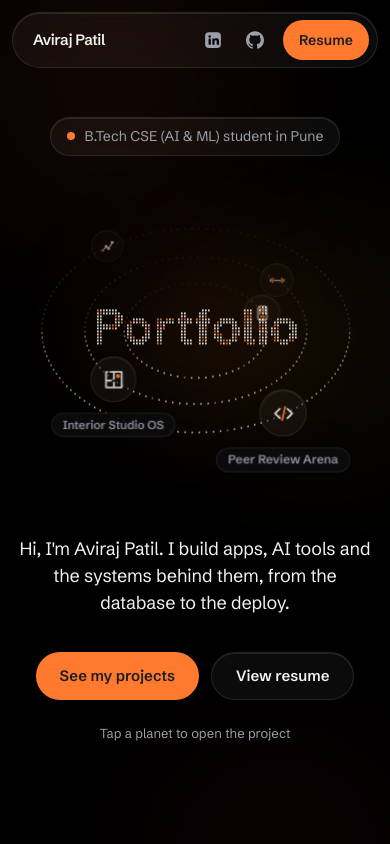
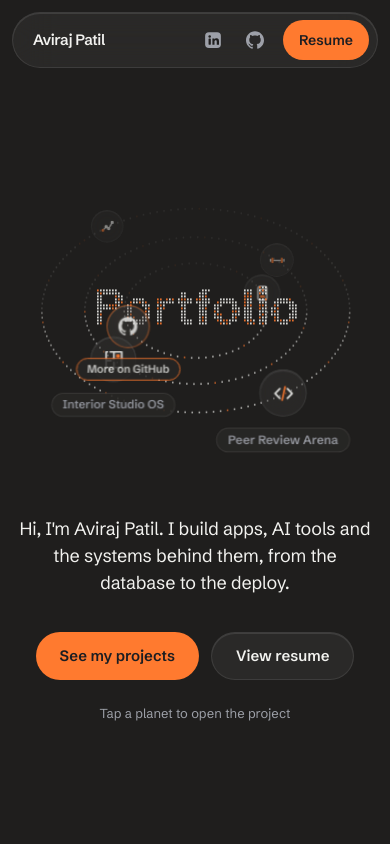
Before and after one commit to avvi-mee/aviraj-patil, a Next.js app: page / in a window 390 px wide. Shown: the top 844 px of the page. Built offline with nearby package versions, Linux system fonts and the light colour scheme.

Commit message:
Charcoal #1f1e1d background without glows, glass boxes, GitHub planet in the orbit, remove hero label and scroll cue

```diff
--- a/app/globals.css
+++ b/app/globals.css
@@ -4,20 +4,19 @@
    --accent is for shapes and fills; --accent-ink is the lighter shade used for small text. */
 :root {
   color-scheme: dark;
-  --paper: #000000;
-  --paper-2: #0c0c0e;
+  --paper: #1f1e1d;
+  --paper-2: #282725;
   --ink: #f2f2ef;
   --graphite: #9da0a8;
-  --line: #1d1e22;
+  --line: #33322f;
   --accent: #ff7a2f;
   --accent-ink: #ff9a5c;
-  --accent-soft: #2a1709;
+  --accent-soft: #3a2416;
   /* Frosted glass panels */
-  --glass-bg: rgb(255 255 255 / 0.045);
-  --glass-border: rgb(255 255 255 / 0.1);
-  --glass-hi: rgb(255 255 255 / 0.09);
-  --glass-shadow: 0 30px 80px -30px rgb(0 0 0 / 0.85);
-  --aurora-o: 0.13;
+  --glass-bg: rgb(255 255 255 / 0.05);
+  --glass-border: rgb(255 255 255 / 0.09);
+  --glass-hi: rgb(255 255 255 / 0.1);
+  --glass-shadow: 0 24px 60px -28px rgb(0 0 0 / 0.6);
 }
 
 @theme inline {
@@ -157,55 +156,6 @@ html.lenis body {
   backdrop-filter: blur(12px);
 }
 
-/* Background light: three soft orange glows drifting slowly behind everything */
-.aurora {
-  position: absolute;
-  border-radius: 9999px;
-  opacity: var(--aurora-o);
-  filter: blur(80px);
-  will-change: transform;
-}
-.aurora-1 {
-  width: 52vmax;
-  height: 52vmax;
-  left: -14vmax;
-  top: -18vmax;
-  background: radial-gradient(circle, #f26419 0%, transparent 62%);
-  animation: drift-1 28s ease-in-out infinite alternate;
-}
-.aurora-2 {
-  width: 40vmax;
-  height: 40vmax;
-  right: -12vmax;
-  top: 18vh;
-  background: radial-gradient(circle, #ffad33 0%, transparent 62%);
-  animation: drift-2 34s ease-in-out infinite alternate;
-}
-.aurora-3 {
-  width: 46vmax;
-  height: 46vmax;
-  left: 22vw;
-  bottom: -26vmax;
-  background: radial-gradient(circle, #e2364f 0%, transparent 62%);
-  opacity: calc(var(--aurora-o) * 0.7);
-  animation: drift-3 40s ease-in-out infinite alternate;
-}
-@keyframes drift-1 {
-  to {
-    transform: translate(16vw, 18vh) scale(1.12);
-  }
-}
-@keyframes drift-2 {
-  to {
-    transform: translate(-20vw, 24vh) scale(0.9);
-  }
-}
-@keyframes drift-3 {
-  to {
-    transform: translate(-14vw, -16vh) scale(1.15);
-  }
-}
-
 /* Resume sheet: a real A4 page. Sizes are in cqw (percent of the sheet's width),
    so it scales on phones and prints at exactly the same layout. */
 .sheet-frame {
--- a/app/layout.tsx
+++ b/app/layout.tsx
@@ -4,7 +4,6 @@ import "./globals.css";
 import SmoothScroll, { Motion } from "@/components/SmoothScroll";
 import Nav from "@/components/Nav";
 import Intro from "@/components/Intro";
-import Aurora from "@/components/Aurora";
 
 const grotesk = Schibsted_Grotesk({
   variable: "--font-grotesk",
@@ -24,7 +23,7 @@ export const metadata: Metadata = {
 };
 
 export const viewport: Viewport = {
-  themeColor: "#000000",
+  themeColor: "#1f1e1d",
   colorScheme: "dark",
 };
 
@@ -41,7 +40,6 @@ export default function RootLayout({ children }: LayoutProps<"/">) {
         </noscript>
       </head>
       <body className="min-h-svh">
-        <Aurora />
         <Motion>
           <Intro />
           <SmoothScroll />
--- a/components/Aurora.tsx
+++ /dev/null
@@ -1,10 +0,0 @@
-// Fixed background layer: soft orange glows that the glass panels blur over.
-export default function Aurora() {
-  return (
-    <div aria-hidden className="no-print pointer-events-none fixed inset-0 -z-10 overflow-hidden">
-      <div className="aurora aurora-1" />
-      <div className="aurora aurora-2" />
-      <div className="aurora aurora-3" />
-    </div>
-  );
-}
--- a/components/Footer.tsx
+++ b/components/Footer.tsx
@@ -4,10 +4,6 @@ export default function Footer() {
   return (
     <footer id="contact" className="wrap mt-32 pb-10 sm:mt-48">
       <div className="glass relative overflow-hidden rounded-[2.5rem] px-6 py-14 sm:px-14 sm:py-20">
-        <span
-          aria-hidden
-          className="pointer-events-none absolute -right-24 -top-24 h-72 w-72 rounded-full bg-accent opacity-25 blur-3xl"
-        />
         <h2 className="h2 relative">Get in touch</h2>
         <p className="lead relative mt-5 max-w-[42ch] text-graphite">
           Building something, want to work with UNMATRIX, or just want to talk tech? Reach me directly.
--- a/components/Hero.tsx
+++ b/components/Hero.tsx
@@ -15,14 +15,9 @@ export default function Hero() {
   });
 
   return (
-    <section className="relative flex min-h-svh flex-col items-center justify-center overflow-x-clip px-4 pb-24 pt-28 text-center">
-      <motion.p className="glass relative z-10 flex items-center gap-2.5 rounded-full px-4 py-2 text-[0.875rem] text-graphite" {...rise(0.2)}>
-        <span className="h-2 w-2 rounded-full bg-accent" aria-hidden />
-        B.Tech CSE (AI &amp; ML) student in Pune
-      </motion.p>
-
+    <section className="relative flex min-h-svh flex-col items-center justify-center overflow-x-clip px-4 pb-16 pt-24 text-center">
       <h1 className="sr-only">Hi, I&apos;m Aviraj Patil</h1>
-      <div className="mt-4 w-full sm:mt-2">
+      <div className="w-full">
         <HeroOrbit ready={ready} />
       </div>
 
@@ -49,22 +44,6 @@ export default function Hero() {
         <span className="hidden sm:inline">Hover a planet to pause the orbit, click to open the project</span>
         <span className="sm:hidden">Tap a planet to open the project</span>
       </motion.p>
-
-      {/* Scroll cue: a small glass capsule with a dot sliding down */}
-      <motion.a
-        href="#work"
-        aria-label="Scroll to projects"
-        className="glass absolute bottom-8 left-1/2 hidden h-11 w-7 -translate-x-1/2 justify-center rounded-full pt-2 sm:flex"
-        initial={{ opacity: 0 }}
-        animate={ready ? { opacity: 1 } : {}}
-        transition={{ delay: 1.6, duration: 1 }}
-      >
-        <motion.span
-          className="h-2 w-1 rounded-full bg-accent"
-          animate={{ y: [0, 14, 0], opacity: [1, 0.2, 1] }}
-          transition={{ duration: 1.8, repeat: Infinity, ease: "easeInOut" }}
-        />
-      </motion.a>
     </section>
   );
 }
--- a/components/HeroOrbit.tsx
+++ b/components/HeroOrbit.tsx
@@ -3,6 +3,7 @@
 import Link from "next/link";
 import { useEffect, useRef, useState } from "react";
 import { projects, type Project } from "@/lib/projects";
+import { GithubIcon } from "./Icons";
 
 // The dot word in the middle (add more words here and it morphs between them).
 const WORDS = ["Portfolio"];
@@ -19,7 +20,33 @@ const ORBITS: Record<string, { ring: number; phase: number }> = {
   "interior-studio-os": { ring: 1, phase: 1.9 + Math.PI },
   "vasp-trace": { ring: 2, phase: 0.2 },
   "peer-review-arena": { ring: 2, phase: 0.2 + Math.PI },
+  github: { ring: 0, phase: 0.6 + Math.PI },
 };
+
+// Everything that orbits: the five projects, plus one planet that sends people to GitHub for the rest.
+type Planet = { key: string; name: string; context: string; line: string; href: string; external: boolean; cta: string; kind: Project["artifact"] | "github" };
+const PLANETS: Planet[] = [
+  ...projects.map((p) => ({
+    key: p.slug,
+    name: p.name,
+    context: p.context,
+    line: p.line,
+    href: `/work/${p.slug}`,
+    external: false,
+    cta: "Click to open the project",
+    kind: p.artifact,
+  })),
+  {
+    key: "github",
+    name: "More on GitHub",
+    context: "20+ more projects",
+    line: "Want to see more? A Hindi cartoon studio, a podcast-to-Shorts tool and plenty more are on my GitHub.",
+    href: "https://github.com/avvi-mee",
+    external: true,
+    cta: "Click to open my GitHub",
+    kind: "github",
+  },
+];
 
 const SPRING = 0.07;
 const FRICTION = 0.82;
@@ -29,10 +56,12 @@ const HOLD_MS = 2200; // how long a fully formed word stays before morphing
 type Dot = { x: number; y: number; hx: number; hy: number; vx: number; vy: number; accent: boolean; delay: number; sx: number; sy: number };
 
 // Small line icons, one per project.
-function PlanetIcon({ kind }: { kind: Project["artifact"] }) {
+function PlanetIcon({ kind }: { kind: Planet["kind"] }) {
   const s = { fill: "none", stroke: "currentColor", strokeWidth: 1.8, strokeLinecap: "round", strokeLinejoin: "round" } as const;
   const a = "var(--accent)";
   switch (kind) {
+    case "github":
+      return <GithubIcon className="h-[46%] w-[46%]" />;
     case "katori":
       return (
         <svg viewBox="0 0 24 24" className="h-1/2 w-1/2" aria-hidden>
@@ -302,17 +331,17 @@ export default function HeroOrbit({ ready }: { ready: boolean }) {
       const cy = H / 2;
       const tilt = tiltFor(W);
       const size = Math.max(44, Math.min(74, W * 0.09));
-      projects.forEach((p, i) => {
+      PLANETS.forEach((p, i) => {
         const el = planetRefs.current[i];
         const label = labelRefs.current[i];
-        const o = ORBITS[p.slug];
+        const o = ORBITS[p.key];
         if (!el || !o) return;
         const pk = live ? Math.min(1, Math.max(0, (sinceReady - 500 - i * 140) / 1100)) : 0;
         const pl = 1 - Math.pow(1 - pk, 3);
         const R = RINGS[o.ring] * W * pl * (1 + s * 0.9);
         const a = o.phase + RING_SPEED[o.ring] * clock;
         const depth = (Math.sin(a) + 1) / 2;
-        const isHover = hoveredRef.current === p.slug;
+        const isHover = hoveredRef.current === p.key;
         const scale = (0.7 + 0.42 * depth) * (isHover ? 1.25 : 1) * (0.4 + 0.6 * pl);
         el.style.width = `${size}px`;
         el.style.height = `${size}px`;
@@ -401,31 +430,31 @@ export default function HeroOrbit({ ready }: { ready: boolean }) {
 
   return (
     <div ref={boxRef} className="relative mx-auto aspect-[1/0.88] w-full max-w-[min(92vw,860px,120svh)] min-[560px]:aspect-[1/0.56]">
-      {/* Soft warm light behind the word */}
-      <div aria-hidden className="pointer-events-none absolute left-1/2 top-1/2 h-1/2 w-1/2 -translate-x-1/2 -translate-y-1/2 rounded-full bg-accent opacity-[0.1] blur-3xl" />
       <canvas
         ref={canvasRef}
         aria-hidden
         className="pointer-events-none absolute inset-x-0 -top-1/4 z-10 h-[150%] w-full select-none font-sans"
       />
 
-      {projects.map((p, i) => (
-        <Link
-          key={p.slug}
-          href={`/work/${p.slug}`}
-          ref={(el) => {
+      {PLANETS.map((p, i) => {
+        const props = {
+          ref: (el: HTMLAnchorElement | null) => {
             planetRefs.current[i] = el;
-          }}
-          aria-label={`${p.name}: ${p.line}`}
-          onPointerEnter={(e) => e.pointerType === "mouse" && setHovered(p.slug)}
-          onPointerLeave={() => setHovered(null)}
-          onFocus={() => setHovered(p.slug)}
-          onBlur={() => setHovered(null)}
-          className={`glass absolute left-0 top-0 flex items-center justify-center rounded-full text-ink opacity-0 transition-[box-shadow] duration-300 will-change-transform ${
-            hovered === p.slug ? "shadow-[0_0_0_2px_var(--accent),0_0_40px_rgb(255_122_47/0.45)]" : ""
-          }`}
-        >
-          <PlanetIcon kind={p.artifact} />
+          },
+          "aria-label": `${p.name}: ${p.line}`,
+          onPointerEnter: (e: React.PointerEvent) => e.pointerType === "mouse" && setHovered(p.key),
+          onPointerLeave: () => setHovered(null),
+          onFocus: () => setHovered(p.key),
+          onBlur: () => setHovered(null),
+          // The GitHub planet gets an orange edge so it reads as "something different"
+          style: p.external ? { borderColor: "rgb(255 122 47 / 0.65)" } : undefined,
+          className: `glass absolute left-0 top-0 flex items-center justify-center rounded-full text-ink opacity-0 transition-[box-shadow] duration-300 will-change-transform ${
+            hovered === p.key ? "shadow-[0_0_0_2px_var(--accent),0_0_40px_rgb(255_122_47/0.45)]" : ""
+          }`,
+        };
+        const inner = (
+          <>
+            <PlanetIcon kind={p.kind} />
             <span
               ref={(el) => {
                 labelRefs.current[i] = el;
@@ -433,33 +462,43 @@ export default function HeroOrbit({ ready }: { ready: boolean }) {
               className="pointer-events-none absolute left-1/2 top-full mt-2 -translate-x-1/2 whitespace-nowrap opacity-0 transition-opacity duration-300"
             >
               <span
-              className={`inline-flex rounded-full border bg-[#0b0b0d] px-2.5 py-0.5 text-[0.7rem] font-semibold sm:text-[0.75rem] ${
-                hovered === p.slug ? "border-accent text-ink" : "border-[var(--glass-border)] text-graphite"
+                className={`inline-flex rounded-full border bg-[#282725] px-2.5 py-0.5 text-[0.7rem] font-semibold sm:text-[0.75rem] ${
+                  hovered === p.key || p.external ? "border-accent text-ink" : "border-[var(--glass-border)] text-graphite"
                 }`}
               >
                 {p.name}
               </span>
             </span>
+          </>
+        );
+        return p.external ? (
+          <a key={p.key} href={p.href} target="_blank" rel="noreferrer" {...props}>
+            {inner}
+          </a>
+        ) : (
+          <Link key={p.key} href={p.href} {...props}>
+            {inner}
           </Link>
-      ))}
+        );
+      })}
 
       {/* Hover card: opaque so the text behind never shows through; placed beside the hovered planet */}
       <div
         ref={tipRef}
         aria-hidden
-        className={`pointer-events-none absolute left-0 top-0 z-50 w-[15rem] rounded-2xl border border-[var(--glass-border)] bg-[#0b0b0d]/95 p-4 text-left shadow-[0_24px_60px_-20px_rgb(0_0_0/0.9)] backdrop-blur-xl transition-opacity duration-200 ${
+        className={`pointer-events-none absolute left-0 top-0 z-50 w-[15rem] rounded-2xl border border-[var(--glass-border)] bg-[#282725]/95 p-4 text-left shadow-[0_24px_60px_-20px_rgb(0_0_0/0.9)] backdrop-blur-xl transition-opacity duration-200 ${
           hovered ? "opacity-100" : "opacity-0"
         }`}
       >
         {(() => {
-          const p = projects.find((x) => x.slug === hovered);
+          const p = PLANETS.find((x) => x.key === hovered);
           if (!p) return null;
           return (
             <>
               <p className="text-[0.75rem] text-graphite">{p.context}</p>
               <p className="mt-1 text-[1rem] font-semibold tracking-tight">{p.name}</p>
               <p className="mt-1.5 text-[0.8125rem] leading-snug text-[#d6d7d2]">{p.line}</p>
-              <p className="mt-3 text-[0.8125rem] font-semibold text-accent-ink">Click to open the project</p>
+              <p className="mt-3 text-[0.8125rem] font-semibold text-accent-ink">{p.cta}</p>
             </>
           );
         })()}
--- a/components/Intro.tsx
+++ b/components/Intro.tsx
@@ -38,7 +38,7 @@ export default function Intro() {
       id="intro"
       role="dialog"
       aria-label="Welcome"
-      className="fixed inset-0 z-[100] flex flex-col bg-[#0f1013] text-[#ecede9]"
+      className="fixed inset-0 z-[100] flex flex-col bg-[#1f1e1d] text-[#ecede9]"
       initial={{ y: 0 }}
       animate={leaving ? { y: "-100%" } : { y: 0 }}
       transition={{ duration: 1.05, ease: wipe }}
@@ -111,7 +111,7 @@ export default function Intro() {
         preserveAspectRatio="none"
       >
         <motion.path
-          fill="#0f1013"
+          fill="#1f1e1d"
           initial={{ d: "M0 0 L100 0 L100 0 Q50 0 0 0 Z" }}
           animate={{ d: leaving ? "M0 0 L100 0 L100 0 Q50 100 0 0 Z" : "M0 0 L100 0 L100 0 Q50 0 0 0 Z" }}
           transition={{ duration: 0.9, ease: wipe }}
```
Lines whose indentation alone changed are shown as unchanged.
